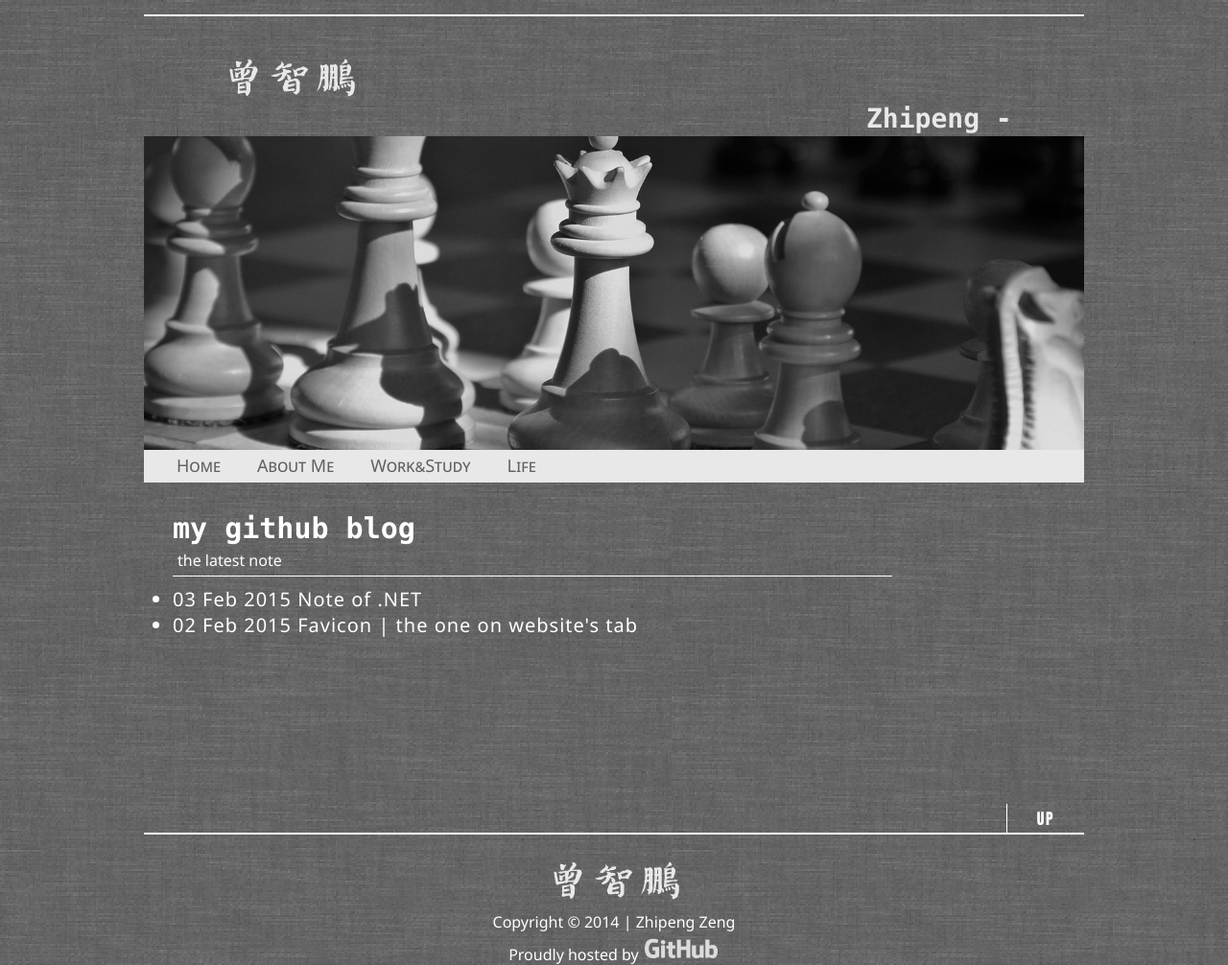
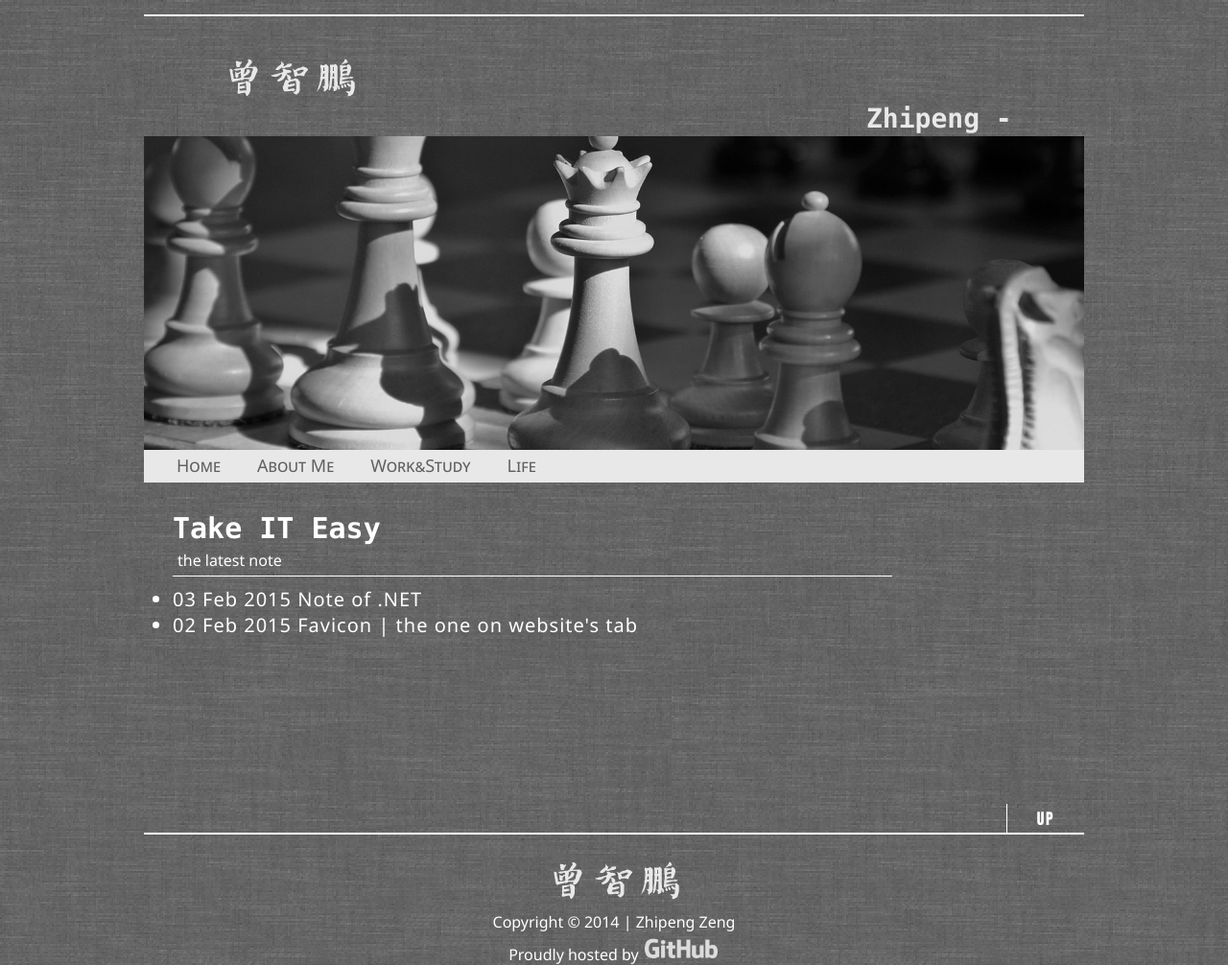
Before and after one commit to ZhipengZeng/AAA-Blog, a Jekyll site: the page built from index.html, in a window 1280 px wide. Shown: the whole page at 96% size. Built offline with Jekyll 4.4.1, drawn with Linux system fonts in a browser that asks for light colours.

Commit message:
change title

```diff
--- a/index.html
+++ b/index.html
@@ -1,6 +1,6 @@
 ---
 layout: default
-title: my github blog
+title: Take IT Easy
 ---
 
 
```
